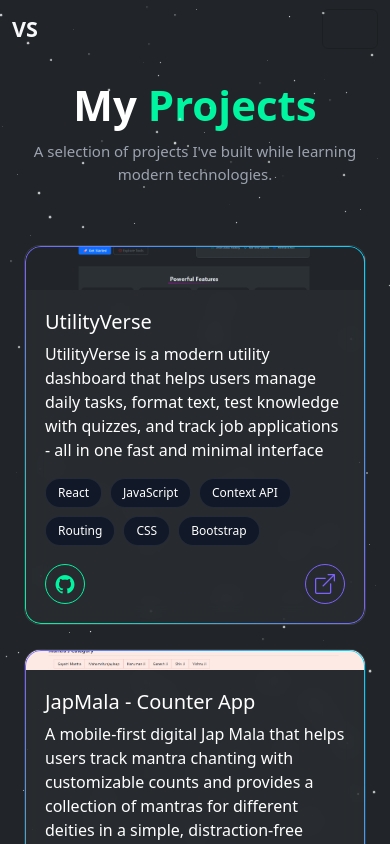
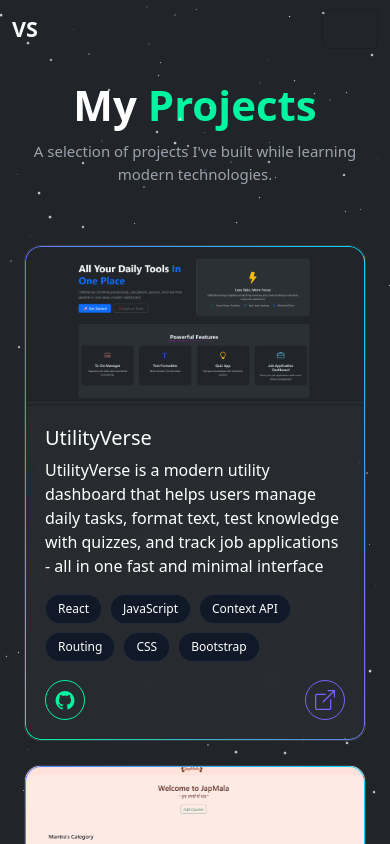
Before and after one commit to CodeWithVishal-18/portfolio, a React (Create React App) app: page /projects in a window 390 px wide. Shown: the top 844 px of the page. Built offline with nearby package versions, Linux system fonts and the light colour scheme.

Commit message:
Add one more project

```diff
--- a/src/components/projects/Project.css
+++ b/src/components/projects/Project.css
@@ -22,21 +22,13 @@
 
 .project-card {
     position: relative;
-
     background: rgba(255, 255, 255, 0.03);
-
     border-radius: 16px;
-
     overflow: hidden;
-
     backdrop-filter: blur(10px);
-
     border: 1px solid rgba(255, 255, 255, 0.08);
-
     transition: 0.4s;
-
-    height: 420px;
-
+    height: 100%;
     display: flex;
     flex-direction: column;
 }
@@ -71,6 +63,7 @@
     height: 200px;
     width: 100%;
     overflow: hidden;
+    flex-shrink: 0;
 }
 
 .project-image-wrapper img {
@@ -182,7 +175,7 @@
 @media(max-width:992px) {
 
     .project-card {
-        height: 400px;
+        height: 100%;
     }
 
 }
@@ -198,7 +191,7 @@
     }
 
     .project-card {
-        height: 380px;
+        height: 100%;
     }
 
 }
--- a/src/components/projects/Projects.jsx
+++ b/src/components/projects/Projects.jsx
@@ -29,6 +29,15 @@ let projects = [
         github: "https://github.com/CodeWithVishal-18/",
         demo: "https://lovesync-connect.netlify.app/",
         tech: ["React", "JavaScript", "CSS","Bootstrap"]
+    },
+    {
+        title: "MovieSearch Application",
+        description:
+            "Built a movie search application that allows users to find movie details in real time, displaying information like genre, cast, and IMDb rating with a responsive UI and dark/light theme toggle.",
+        image: "/projects/moviesearch.png",
+        github: "https://github.com/CodeWithVishal-18/",
+        demo: "https://oncemoviesearch.netlify.app/",
+        tech: ["React", "JavaScript", "CSS","Bootstrap"]
     }
 ];
 
```
Also changed, not shown: public/projects/moviesearch.png (added).
